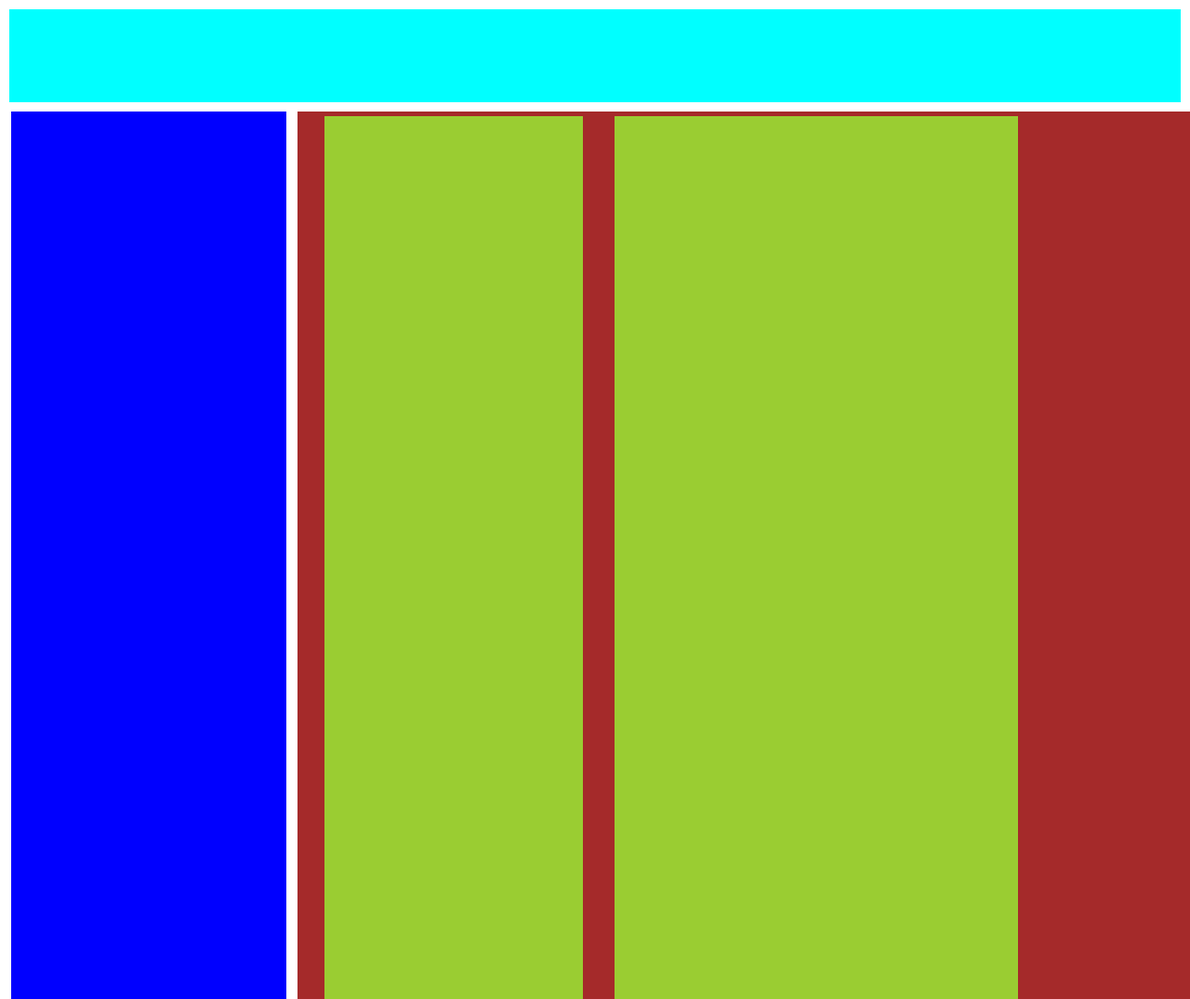
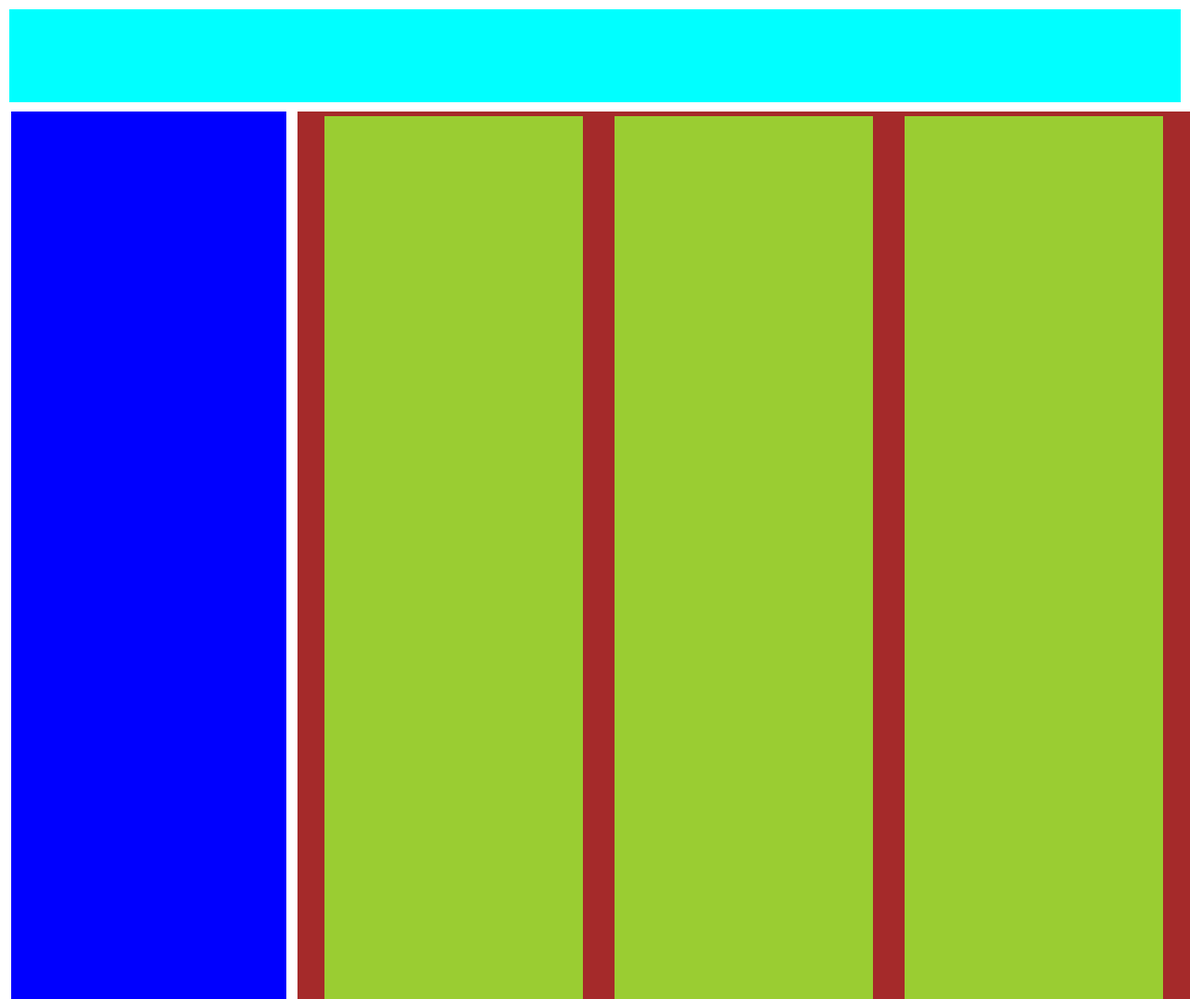
Before and after one commit to josue-huanacuni/practic, a plain HTML site: page index.html in a window 1280 px wide. Shown: the top 1075 px of the page at 93% size. Drawn offline with nearby package versions, Linux system fonts and the light colour scheme.

Commit message:
Update index.html

```diff
--- a/index.html
+++ b/index.html
@@ -23,10 +23,10 @@
                             <div class="col-lg-4 col-md-6 col-sm-12">
                                 <div class="hola"></div>
                             </div>
-                            <div class="col-4 col-md-6 col-sm-12">
+                            <div class="col-lg-4 col-md-6 col-sm-12">
                                 <div class="hola"></div>
                             </div>
-                            <div class="col-4 col-md-6 col-sm-12">
+                            <div class="col-lg-4 col-md-6 col-sm-12">
                                 <div class="hola"></div>
                             </div>
                         </div>
```
